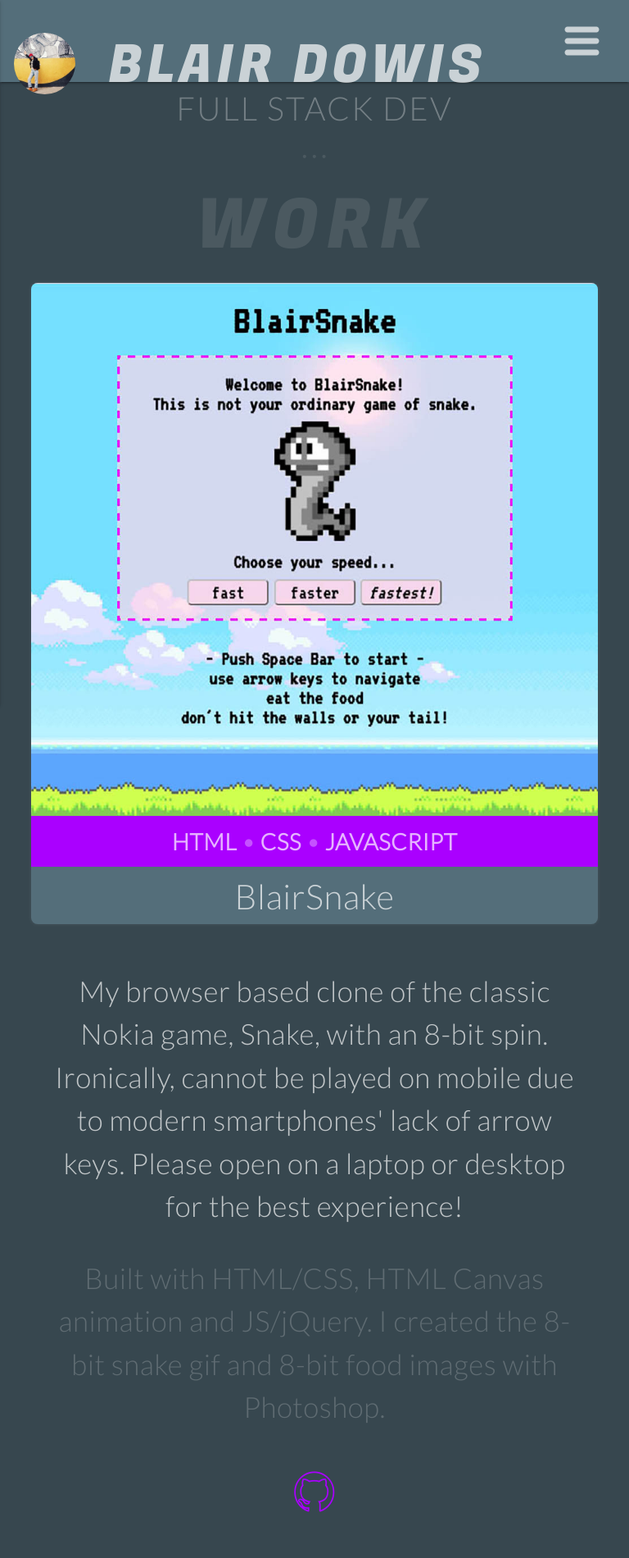
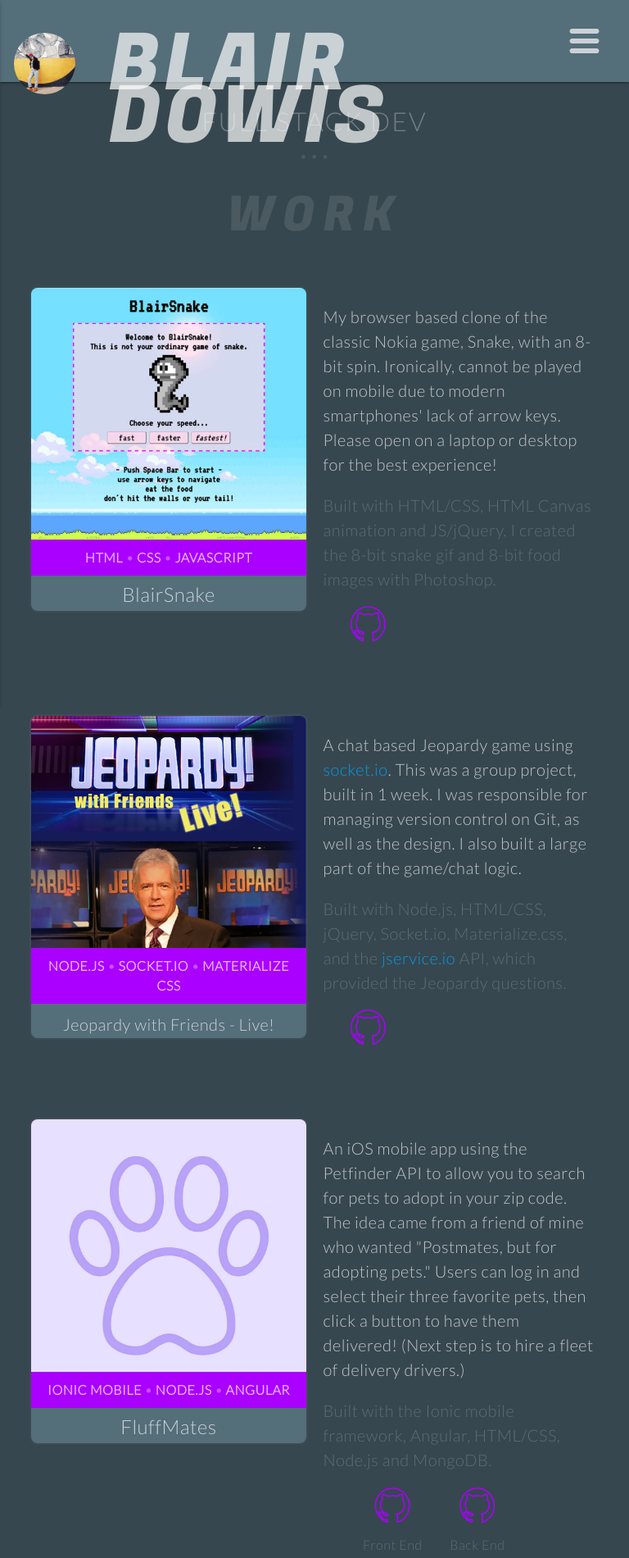
Before and after one commit to blairdow/blairdow.github.io, a plain HTML site: page index.html in a window 768 px wide. Shown: the top 1900 px of the page at 82% size. Drawn offline with nearby package versions, Linux system fonts and the light colour scheme; a web font is replaced by a local one.

Commit message:
mobile styling re-do

```diff
--- a/css/main.css
+++ b/css/main.css
@@ -26,7 +26,7 @@
 }
 
 .mobile-dot {
-    display: none;
+    color: rgba(255, 255, 255, 0.1);
 }
 
 .section {
@@ -54,11 +54,6 @@
     font-size: .75em;
     letter-spacing: 2px;
     color: rgba(255, 255, 255, 0.15);
-}
-
-    /*title hidden on large screens*/
-span.mobile-title {
-    display: none;
 }
 
 .nav a {
@@ -150,7 +145,7 @@
 
 .project-desc {
     color: rgba(255, 255, 255, 0.69);
-    padding: 5%;
+/*    padding: 5%;*/
 
 }
 
@@ -288,22 +283,19 @@
 @media only screen
 and (min-device-width : 768px)
 and (max-device-width : 1024px)  {
-    body {
-        font-size: 2em;
-    }
 
-    h1 {
-        font-size: 3em;
+    /*padding from nav bar*/
+    main {
+        padding-top: 50px;
     }
 
     /*NAV BAR*/
-
     a.brand-logo {
         font-family: 'Fugaz One', cursive;
         color: rgba(255, 255, 255, 0.69);
         letter-spacing: 5px;
         display: inline-block;
-        font-size: 2em;
+        font-size: 3em;
         margin-top: 20px;
         margin-left: 125px;
     }
@@ -315,21 +307,10 @@
         margin-left: 10px;
     }
 
-    span.title {
-        display: none;
-    }
-
     span.mobile-title {
-        display: block;
-        font-size: 1.25em;
+        font-size: 1em;
         margin: 50px 0 30px 0;
         color: rgba(255, 255, 255, 0.3);
-    }
-
-    .mobile-dot {
-        display: block;
-        color: rgba(255, 255, 255, 0.1);
-        font-size: .5em;
     }
 
     nav {
@@ -337,7 +318,7 @@
     }
 
     .ion-navicon-round {
-        font-size: 2em;
+        font-size: 3em;
         margin: 18px 18px 0 0;
         color: rgba(255, 255, 255, 0.69);
     }
@@ -356,15 +337,18 @@
 
     .nav a {
         display: block;
-        font-size: 2em;
+        font-size: 3em;
     }
 
     .nav-button {
         color: rgba(255, 255, 255, 0.69);
-
     }
 
     /*WORK SECTION*/
+    #work .row {
+        margin-top: 8%;
+    }
+
     .hover {
         opacity: 1;
     }
@@ -374,26 +358,21 @@
     }
 
     .project-desc {
-        padding: 0 20px 10px 20px;
+        text-align: left;
     }
 
     .project-techs {
         font-weight: 800;
     }
 
-    .github-icon {
-        font-size: 4rem;
-        color: #a0f;
+    .github-block {
+        margin-left: 10%;
+        margin-top: -5%;
     }
 
-    /*ABOUT SECTION*/
-    .about-intro {
-        font-size: 1em;
-        line-height: normal;
-    }
-
-    .short-bio, .about-text {
-        font-size: 1em;
+    .github-icon {
+        font-size: 3.5rem;
+        color: #a0f;
     }
 
     /*CONTACT SECTION*/
@@ -402,12 +381,14 @@
         color: #a0f;
     }
 
-    .contact-title {
-        font-size: 1em;
+    .contact-block {
+        margin-top: 10%;
     }
 
-    .contact-block {
-        margin-top: 0;
+    .opportunities {
+        font-size: 1em;
+        margin-top: 10%;
+        color: rgba(255, 255, 255, 0.35);
     }
 
 }
@@ -417,7 +398,7 @@
 and (min-device-width : 375px)
 and (max-device-width : 667px) {
     body {
-        font-size: 4em;
+/*        font-size: 4em;*/
     }
 
     h1 {
@@ -448,14 +429,12 @@
     }
 
     span.mobile-title {
-        display: block;
         font-size: 2em;
         margin: 150px 0 30px 0;
         color: rgba(255, 255, 255, 0.3);
     }
 
     .mobile-dot {
-        display: block;
         color: rgba(255, 255, 255, 0.1);
         font-size: .5em;
     }
--- a/index.html
+++ b/index.html
@@ -2,6 +2,8 @@
 <html lang="en">
 <head>
     <meta charset="UTF-8">
+    <meta name="viewport" content="width=device-width, initial-scale=1">
+
     <title>Blair Dowis</title>
 
     <link href="https://fonts.googleapis.com/css?family=Lato:300|Coda|Fugaz+One" rel="stylesheet">
@@ -57,9 +59,9 @@
 <div class="container">
 
 <!--TITLE and DOTS DIVIDER - HIDDEN ON LARGE SCREENS-->
-    <div class="center"><h4><span class='mobile-title'>FULL STACK DEV</span></h4></div>
+    <div class="center hide-on-large-only"><h4><span class='mobile-title'>FULL STACK DEV</span></h4></div>
 
-    <div class='center'>
+    <div class='center hide-on-large-only'>
         <span class="mobile-dot">&bull; &bull; &bull; </span>
     </div>
 
@@ -67,7 +69,7 @@
     <div id="work" class='section js--section-work' style='display:initial;'>
        <h1 class='center'>WORK</h1>
         <div class="row">
-            <div class="col s12 l4">
+            <div class="col s12 m6 l4">
                 <div class="rounded project-card blue-grey darken-1">
                     <a href="https://blairdow.github.io/blair-snake/">
                         <div class="project-image center">
@@ -82,11 +84,11 @@
                     </a>
                 </div>
             </div>
-            <div class="col s12 l8">
+            <div class="col s12 m6 l8">
                 <div class="project-desc center">
                     <p class='flow-text'>My browser based clone of the classic Nokia game, Snake, with an 8-bit spin. Ironically, cannot be played on mobile due to modern smartphones' lack of arrow keys. Please open on a laptop or desktop for the best experience!</p>
                     <p class='built-with flow-text'>Built with HTML/CSS, HTML Canvas animation and JS/jQuery. I created the 8-bit snake gif and 8-bit food images with Photoshop.</p>
-                    <p>
+                    <p class='github-block'>
                         <a href="https://github.com/blairdow/blair-snake"><i class="ion-social-github-outline github-icon"></i>
                         </a>
                     </p>
@@ -95,7 +97,7 @@
         </div>
 <!--
         <div class="row">
-            <div class="col s12 l4">
+            <div class="col s12 m6 l4">
                 <div class="rounded project-card blue-grey darken-1">
                     <a href="http://ec2-54-183-65-59.us-west-1.compute.amazonaws.com:3000/">
                         <div class="project-image center">
@@ -110,7 +112,7 @@
                     </a>
                 </div>
             </div>
-            <div class="col s12 l8">
+            <div class="col s12 m6 l8">
                 <div class="project-desc center">
                     <p class='flow-text'>Music Alert is an app that allows a user to create a list of songs, artists, and albums, and then sends a daily email with a reminder to listen to a random selection from their list. Perfect for those who keep forgetting to check out that new artist, or listen to that new album on the way home from work!</p>
                     <p class='built-with flow-text'>Built with Ruby on Rails on a PostgreSQL database, and ERB/Bootstrap/CSS frontend. Ruby Action Mailer and Cron task were used to automate emails.</p>
@@ -123,7 +125,7 @@
         </div>
 -->
         <div class='row'>
-            <div class="col s12 l4">
+            <div class="col s12 m6 l4">
                 <div class="rounded project-card blue-grey darken-1">
                     <a href="http://vast-citadel-23192.herokuapp.com/">
                         <div class="project-image center">
@@ -138,11 +140,11 @@
                     </a>
                 </div>
             </div>
-            <div class="col s12 l8">
+            <div class="col s12 m6 l8">
                 <div class="project-desc center">
                     <p class='flow-text'>A chat based Jeopardy game using <a href="http://socket.io/">socket.io</a>. This was a group project, built in 1 week. I was responsible for managing version control on Git, as well as the design. I also built a large part of the game/chat logic.</p>
                     <p class='built-with flow-text'>Built with Node.js, HTML/CSS, jQuery, Socket.io, Materialize.css, and the <a href="http://jservice.io/">jservice.io</a> API, which provided the Jeopardy questions.</p>
-                    <p>
+                    <p class='github-block'>
                         <a href="https://github.com/blairdow/jeopardy-friends"><i class="ion-social-github-outline github-icon"></i>
                         </a>
                     </p>
@@ -150,7 +152,7 @@
             </div>
         </div>
         <div class="row">
-            <div class="col s12 l4">
+            <div class="col s12 m6 l4">
                 <div class="rounded project-card blue-grey darken-1">
                     <a href="https://quiet-woodland-25469.herokuapp.com/">
                        <div class="project-image center">
@@ -165,19 +167,21 @@
                     </a>
                 </div>
             </div>
-            <div class="col s12 l8">
+            <div class="col s12 m6 l8">
                 <div class="project-desc center">
                     <p class='flow-text'>An iOS mobile app using the Petfinder API to allow you to search for pets to adopt in your zip code. The idea came from a friend of mine who wanted "Postmates, but for adopting pets." Users can log in and select their three favorite pets, then click a button to have them delivered! (Next step is to hire a fleet of delivery drivers.)</p>
                     <p class='built-with flow-text'>Built with the Ionic mobile framework, Angular, HTML/CSS, Node.js and MongoDB.</p>
-                    <div class="link-block">
+                    <div class="github-block">
+                        <div class="link-block center">
                             <a href="https://github.com/blairdow/fluffmates"><i class="ion-social-github-outline github-icon"></i>
                             <br><span>Front End</span>
                             </a>
                         </div>
-                    <div class="link-block">
+                        <div class="link-block center">
                             <a href="https://github.com/blairdow/fluffmates-api"><i class="ion-social-github-outline github-icon"></i>
                             <br><span>Back End</span>
                             </a>
+                        </div>
                     </div>
                 </div>
             </div>
@@ -233,18 +237,25 @@
     <div id="contact" class='section js--section-contact' style='display:none;'>
         <h1 class='center'>CONTACT</h1>
         <div class="row">
-            <div class="col s12 l4 center contact-block">
+            <div class="col s12 m4 center contact-block">
                 <a href="mailto:blairdow@gmail.com"><i class="ion-ios-compose-outline contact-icon"></i>
                 <h4 class='contact-title'>EMAIL</h4><p class='contact-info'>blairdow@gmail.com</p></a>
             </div>
-            <div class="col s12 l4 center contact-block">
+            <div class="col s12 m4 center contact-block">
                 <i class="ion-iphone contact-icon"></i>
                 <h4 class="contact-title">PHONE</h4>
                 <p class='contact-info'>707.337.8033</p>
             </div>
-            <div class="col s12 l4 center contact-block">
+            <div class="col s12 m4 center contact-block">
                 <a href="https://github.com/blairdow"><i class="ion-social-github-outline contact-icon"></i>
                 <h4 class="contact-title">GITHUB</h4><p class='contact-info'>github.com/blairdow</p></a>
+            </div>
+        </div>
+        <div class="row opportunities">
+            <div class="col s12 m10 offset-m1 center">
+                <p class='flow-text'>
+                    I am available for full-time work, contract positions, or freelance projects in the LA area or remotely. Also interested in any and all pet-sitting opportunities.
+                </p>
             </div>
         </div>
     </div>
```
Lines whose indentation alone changed are shown as unchanged.
